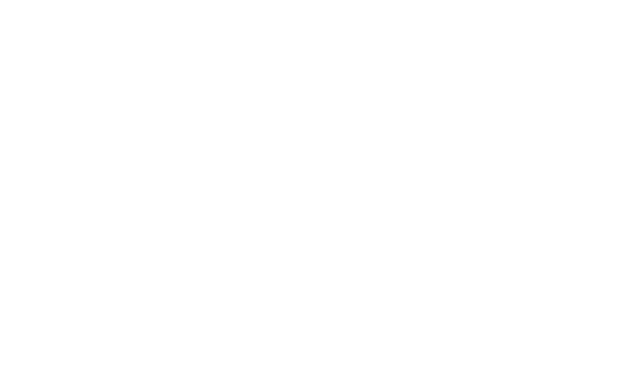
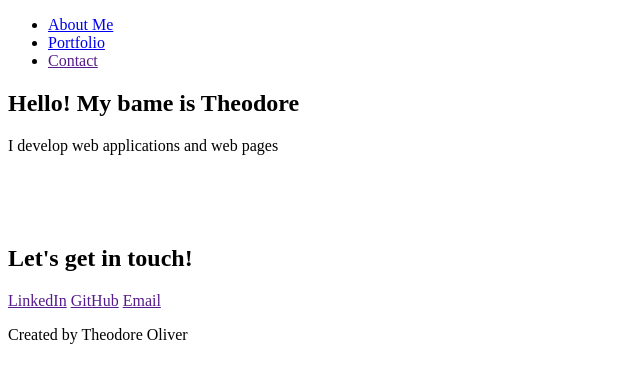
Before and after one commit to Turtlewords/portfolio_page, a plain HTML site: page index.html in a window 1280 px wide. Shown: the whole page, without its empty margins (0-640 px from the left). Drawn offline with Linux system fonts and the light colour scheme.

Commit message:
created html outline

```diff
--- a/index.html
+++ b/index.html
@@ -7,6 +7,54 @@
         <link rel="stylesheet" href="styles.css">
     </head>
     <body>
+        <!-- Header section containing navbar -->
+        <header>
+            <nav id="navbar">
+                <ul>
+                    <li><a href="#welcome-section">About Me</a></li>
+                    <li><a href="#projects">Portfolio</a></li>
+                    <li><a href="">Contact</a></li>
+                </ul>
+            </nav>
+        </header>
+        <!-- Introductory section -->
+        <section id="welcome-section">
+            <h1 id="greeting">Hello! My bame is Theodore</h1>
+            <p id="sub-greeting">I develop web applications and web pages</p>
+        </section>
+        <!-- Portfolio section -->
+         <section id="projects">
+            <div class="project-container">
+                <img class="project-img" src="" alt="">
+                <div class="project-title">
 
+                </div>
+            </div>
+            <div class="project-container">
+                <img class="project-img" src="" alt="">
+                <div class="project-title">
+
+                </div>
+            </div>
+            <div class="project-container">
+                <img class="project-img" src="" alt="">
+                <div class="project-title">
+
+                </div>
+            </div>
+         </section>
+         <!-- Contact info-->
+          <section id="contact">
+            <h2>Let's get in touch!</h2>
+            <div class="contact-links">
+                <a href="">LinkedIn</a>
+                <a href="">GitHub</a>
+                <a href="">Email</a>
+            </div>
+          </section>
+          <!-- Footer -->
+           <footer>
+                <p id="copy">Created by Theodore Oliver</p>
+           </footer>
     </body>
 </html>
```
